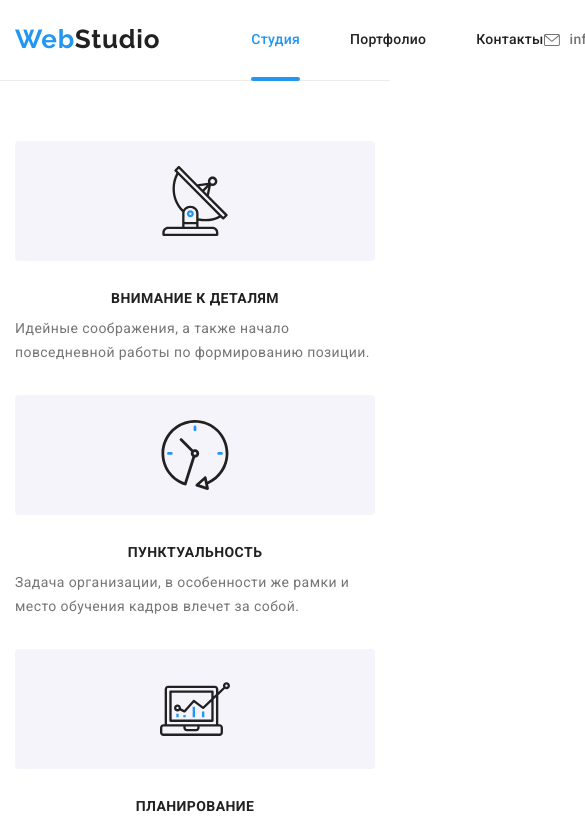
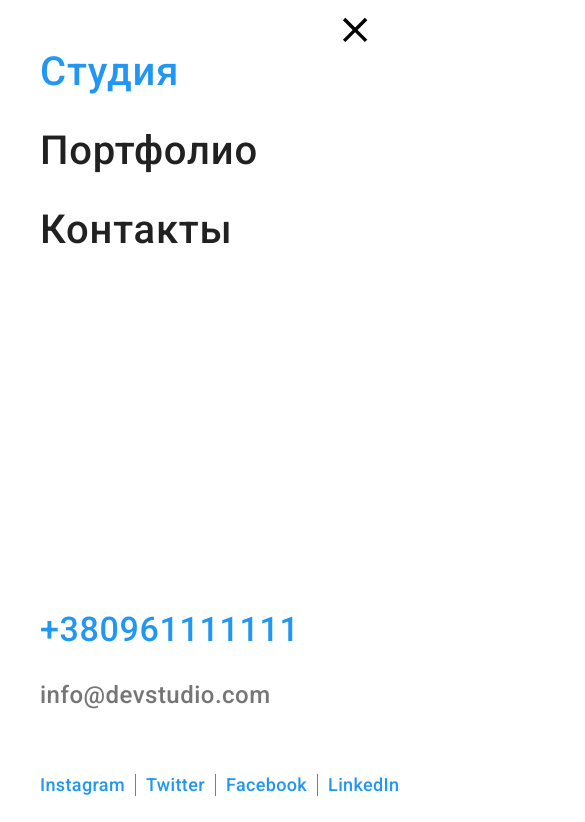
Before and after one commit to VasylArtymovych/goit-markup-hw-08, a plain HTML site: page index.html in a window 390 px wide. Shown: the top 822 px of the page, 585 px wide, since content can reach past the window. Drawn offline with nearby package versions, Linux system fonts and the light colour scheme.

Commit message:
added mobile-menu

```diff
--- /dev/null
+++ b/JS/mobile-menu.js
@@ -0,0 +1,29 @@
+(() => {
+  const mobileMenu = document.querySelector('.js-menu-container');
+  const openMenuBtn = document.querySelector('.js-open-menu');
+  const closeMenuBtn = document.querySelector('.js-close-menu');
+
+  const toggleMenu = () => {
+    const isMenuOpen =
+      openMenuBtn.getAttribute('aria-expanded') === 'true' || false;
+    openMenuBtn.setAttribute('aria-expanded', !isMenuOpen);
+    mobileMenu.classList.toggle('is-open');
+
+    const scrollLockMethod = !isMenuOpen
+      ? 'disableBodyScroll'
+      : 'enableBodyScroll';
+    bodyScrollLock[scrollLockMethod](document.body);
+  };
+
+  openMenuBtn.addEventListener('click', toggleMenu);
+  closeMenuBtn.addEventListener('click', toggleMenu);
+
+  // Закрываем мобильное меню на более широких экранах
+  // в случае изменения ориентации устройства.
+  window.matchMedia('(min-width: 768px)').addEventListener('change', e => {
+    if (!e.matches) return;
+    mobileMenu.classList.remove('is-open');
+    openMenuBtn.setAttribute('aria-expanded', false);
+    bodyScrollLock.enableBodyScroll(document.body);
+  });
+})();
--- a/index.html
+++ b/index.html
@@ -16,11 +16,20 @@
 <body>
 <!-- header -->
   <header class="header">
-    <div class="container container--mrgn header__container">
-      <nav class="nav">
+    <div class="container header-container">
       <a class="logo logo--header" href="">
         <span class="logo__text">Web</span>Studio
       </a>
+      <button
+      type="button"
+      class="menu-open-btn js-open-menu"
+      aria-expanded="false" aria-controls="mobile-menu">
+        <svg width="40px" height="40px">
+          <use class="menu-open-btn__icon" href="./images/icons.svg#menu"></use>
+        </svg>
+      </button>
+      <div class="header-menu-wrap">
+        <nav class="nav">
           <ul class="nav__list">
             <li class="nav__item">
               <a class="nav__link nav__link--current" href="./index.html">Студия</a>
@@ -49,6 +58,63 @@
               +380961111111</a>
           </li>
         </ul>
+      </div>
+    </div>
+    <div class="menu-container js-menu-container is-open" id="mobile-menu">
+      <button
+      type="button"
+      class="menu-close-btn js-close-menu">
+        <svg width="40px" height="40px">
+          <use class="menu-open-btn__icon" href="./images/icons.svg#close"></use>
+        </svg>
+      </button>
+      <ul class="menu-container__list">
+        <li class="menu-container__item">
+          <a class="menu-container__link menu-container__link--current" href="./index.html">Студия</a>
+        </li>
+        <li class="menu-container__item">
+          <a class="menu-container__link" href="./portfolio.html">Портфолио</a>
+        </li>
+        <li class="menu-container__item">
+          <a class="menu-container__link" href="">Контакты</a>
+        </li>
+      </ul>
+      <div class="menu-mob-wrap">
+        <ul class="menu-mob-cont">
+          <li class="menu-mob-cont__item">
+            <a class="menu-mob-cont__link menu-mob-cont__link--font" href="tel:+380961111111">
+              +380961111111
+            </a>
+          </li>
+          <li class="menu-mob-cont__item menu-mob-cont__item--margl">
+            <a class="menu-mob-cont__link menu-mob-cont__link--centf" href="mailto:info@devstudio.com">
+              info@devstudio.com
+            </a>
+          </li>
+        </ul>
+        <ul class="mob-social">
+          <li class="mob-social__item">
+            <a href="" class="mob-social__link">
+              Instagram
+            </a>
+          </li>
+          <li class="mob-social__item">
+            <a href="" class="mob-social__link">
+              Twitter
+            </a>
+          </li>
+          <li class="mob-social__item">
+            <a href="" class="mob-social__link">
+              Facebook
+            </a>
+          </li>
+          <li class="mob-social__item">
+            <a href="" class="mob-social__link">
+              LinkedIn
+            </a>
+          </li>
+        </ul>
+      </div>
     </div>
   </header>
 
@@ -107,7 +173,7 @@
     </section>
 
 <!--What we do-->
-      <!-- <section class="section section--padding">
+      <section class="section section--works section--padding">
         <div class="container container--mrgn">
         <h2 class="second-title second-title--work">Чем мы занимаемся</h2>
         <ul class="works" >
@@ -131,15 +197,15 @@
           </li>
         </ul>
         </div>
-      </section> -->
+      </section>
 
 <!--Our Team-->
     <section class="section section--bgrcolor">
-      <div class="container container--mrgn">
+      <div class="container">
       <h2 class="second-title second-title--team">Наша команда</h2>
       <ul class="team">
         <li class="team__item">
-          <img class="team__photo" src="./images/photo1.jpg" alt="фото сотрудника" width="270">
+          <img class="team__photo" src="./images/photo1.jpg" alt="фото сотрудника">
           <diV class="team__description">
             <h3 class="team__name">Игорь Демьяненко</h3>
             <p class="team__position">Product Designer</p>
@@ -177,7 +243,7 @@
         </li>
 
         <li class="team__item">
-          <img class="team__photo" src="./images/photo2.jpg" alt="фото сотрудника" width="270">
+          <img class="team__photo" src="./images/photo2.jpg" alt="фото сотрудника">
           <diV class="team__description">
             <h3 class="team__name">Ольга Репина</h3>
             <p class="team__position">Frontend Developer</p>
@@ -214,7 +280,7 @@
           </diV>
         </li>
         <li class="team__item">
-          <img class="team__photo" src="./images/photo3.jpg" alt="фото сотрудника" width="270">
+          <img class="team__photo" src="./images/photo3.jpg" alt="фото сотрудника" >
           <diV class="team__description">
             <h3 class="team__name">Николай Тарасов</h3>
             <p class="team__position">Marketing</p>
@@ -251,7 +317,7 @@
           </diV>
         </li>
         <li class="team__item">
-          <img class="team__photo" src="./images/photo4.jpg" alt="фото сотрудника" width="270">
+          <img class="team__photo" src="./images/photo4.jpg" alt="фото сотрудника">
           <diV class="team__description">
             <h3 class="team__name">Михаил Ермаков</h3>
             <p class="team__position">UI Designer</p>
@@ -480,5 +546,12 @@
   </div>
 
 <script src="./JS/modal.js"></script>
+
+<script defer src="https://cdnjs.cloudflare.com/ajax/libs/body-scroll-lock/3.1.5/bodyScrollLock.min.js"
+  integrity="sha512-HowizSDbQl7UPEAsPnvJHlQsnBmU2YMrv7KkTBulTLEGz9chfBoWYyZJL+MUO6p/yBuuMO/8jI7O29YRZ2uBlA=="
+  crossorigin="anonymous"></script>
+<script defer src="js/mobile-menu.js"></script>
+
+
 </body>
 </html>
--- a/sass/components/_btn.scss
+++ b/sass/components/_btn.scss
@@ -13,17 +13,27 @@
   }
 }
 
-// .menu-btn {
-//   @include centeredflex();
-//   background-color: transparent;
-//   border: none;
-//   &:hover,
-//   &:focus .menu-btn__icon {
-//     fill: $color-accent;
-//   }
-//   &__icon--close {
-//     position: absolute;
-//     top: 1px;
-//     right: 15px;
-//   }
-// }
+.menu-open-btn {
+  @include centeredflex();
+  background-color: transparent;
+  border: none;
+  &:hover,
+  &:focus .menu-open-btn__icon {
+    fill: $color-accent;
+  }
+  @media screen and (min-width: 768px) {
+    display: none;
+  }
+}
+
+.menu-close-btn {
+  position: absolute;
+  top: 10px;
+  right: 10px;
+  background-color: transparent;
+  border: none;
+  &:hover,
+  &:focus .menu-close-btn__icon {
+    fill: $color-accent;
+  }
+}
--- a/sass/components/_logo.scss
+++ b/sass/components/_logo.scss
@@ -11,7 +11,8 @@
 }
 
 .logo--header {
-  margin-right: 91px;
+  @include font(700, 24px, 1.17, 0.03em);
+
   color: $color-title-text;
 }
 
--- /dev/null
+++ b/sass/components/_menu-mob.scss
@@ -0,0 +1,71 @@
+.menu-container {
+  position: fixed;
+  top: 0;
+  left: 0;
+  width: 100vw;
+  height: 100vh;
+  z-index: 10;
+  display: flex;
+  flex-direction: column;
+  justify-content: space-between;
+  padding: 48px 40px;
+  background-color: $bgr-color-main;
+
+  transform: translateX(100%);
+  transition: transform 500ms cubic-bezier(0.4, 0, 0.2, 1);
+
+  &__list {
+    @extend %list;
+  }
+  &__item {
+    @include font(500, 40px, 1.18, 0.02em);
+  }
+  &__item:not(:last-child) {
+    margin-bottom: 32px;
+  }
+  &__link {
+    @extend %link;
+    color: $color-title-text;
+  }
+  &__link--current {
+    color: $color-accent;
+  }
+}
+
+.menu-container.is-open {
+  transform: translateX(0%);
+}
+
+.menu-mob-wrap {
+}
+.menu-mob-cont {
+  @extend %list;
+  &__item:not(:last-child) {
+    margin-bottom: 32px;
+  }
+  &__link {
+    @extend %link;
+    @include font(500, 24px, 1.17, 0.02em);
+    color: $color-primery-text;
+  }
+  &__link--font {
+    @include font(500, 34px, 1.18, 0.02em);
+    color: $color-accent;
+  }
+}
+
+.mob-social {
+  @extend %list;
+  display: flex;
+  margin-top: 65px;
+  &__item:not(:last-child) {
+    margin-right: 10px;
+    padding-right: 10px;
+    border-right: 1px solid $color-accent;
+  }
+  &__link {
+    @extend %link;
+    @include font(500, 18px, 1.22, 0.02em);
+    color: $color-accent;
+  }
+}
--- a/sass/layout/_conteiner.scss
+++ b/sass/layout/_conteiner.scss
@@ -1,7 +1,7 @@
 .container {
-  // width: 100%;
   padding-right: 15px;
   padding-left: 15px;
+  margin: 0 auto;
 
   @media screen and (min-width: $wprt-phone) {
     width: $wprt-phone;
@@ -16,14 +16,11 @@
   }
 }
 
-.container--mrgn {
-  margin: 0 auto;
+.header-container {
+  @include centeredflex($jc: space-between);
+  padding-right: 10px;
+
+  .footer__container {
+    @include centeredflex($ai: baseline);
+  }
 }
-
-.header__container {
-  @include centeredflex($jc: space-between);
-}
-
-.footer__container {
-  @include centeredflex($ai: baseline);
-}
--- a/sass/layout/_header.scss
+++ b/sass/layout/_header.scss
@@ -1,9 +1,13 @@
 .header {
-  font-family: Roboto;
-  font-weight: 500;
-  font-size: 14px;
-  line-height: 1.14;
-  letter-spacing: 0.02em;
-  background-color: $bgr-color-main;
-  border-bottom: 1px solid #ececec;
+  position: relative;
+  padding: 16px 0;
 }
+
+.header-menu-wrap {
+  @media screen and (max-width: 767px) {
+    display: none;
+  }
+  @media screen and (mmin-width: 768px) {
+    display: flex;
+  }
+}
--- a/sass/layout/_section.scss
+++ b/sass/layout/_section.scss
@@ -8,6 +8,11 @@
   }
 }
 
+.section--works {
+  @media screen and (max-width: 1199px) {
+    display: none;
+  }
+}
 .section--padding {
   padding-top: 0;
 }
--- a/sass/layout/_team.scss
+++ b/sass/layout/_team.scss
@@ -23,11 +23,6 @@
     }
   }
 
-  // &__photo {
-  //   display: block;
-  //   width: 100%;
-  //   height: auto;
-  // }
   &__description {
     padding-top: 30px;
     padding-bottom: 24px;
--- a/sass/main.scss
+++ b/sass/main.scss
@@ -25,3 +25,4 @@
 @import './components/grid';
 @import './components/product';
 @import './components/modal';
+@import './components/menu-mob';
```
Also changed, not shown: css/main.css, css/main.min.css, 2 other files. Lines whose indentation alone changed are shown as unchanged.
